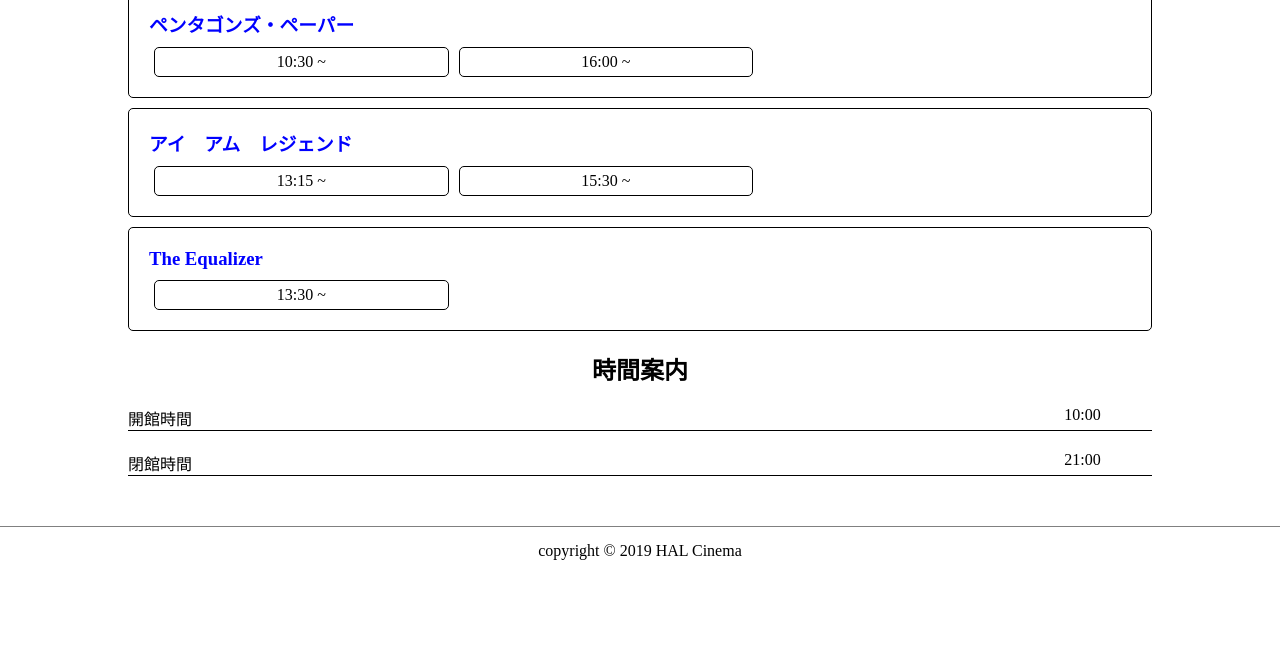
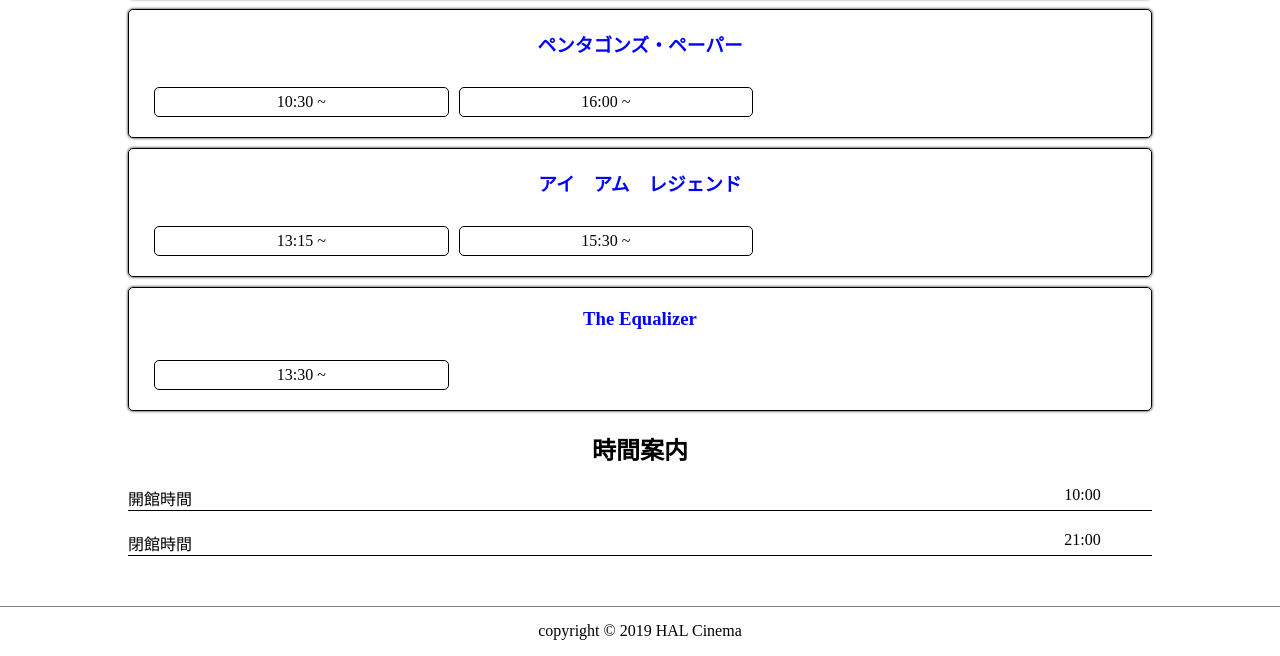
Before and after one commit to tasuku1215/HAL_Cinema, a PHP site: page / in a window 1280 px wide. Shown: the part 1145-1801 px from the top of the page. Before the commit the page ends 1705 px from the top, so only its background shows below. Run offline with PHP 8.4, Linux system fonts and the light colour scheme; some web fonts are replaced.

Commit message:
画像追加

```diff
--- a/access.html
+++ b/access.html
@@ -52,6 +52,10 @@
                 <h4>・住所</h4>
                 <p>〒558-0004　大阪府大阪市住吉区長居東１丁目７−１７</p>
             </div>
+            <div class="acc">
+                <h4>・アクセス情報</h4>
+                <p>ながい公園 駅から 徒歩5分</p>
+            </div>
             <div class="tel">
                 <h4>・電話番号</h4>
                 <p>06ー6347ー1818</p>
--- a/css/index.css
+++ b/css/index.css
@@ -62,11 +62,14 @@
   border-radius: 5px;
   margin: 10px 0px;
   padding: 20px;
+  box-shadow: 0px 0px 3px black;
 }
 
 .movie h3 {
   word-break: break-all;
   margin-bottom: 10px;
+  background-color: rgba(255, 255, 255, 0.5);
+  text-align: center;
 }
 
 .movie a {
@@ -84,7 +87,9 @@
   border-radius: 5px;
   text-align: center;
   padding: 5px;
-  margin: 0 5px;
+  margin: 20px 5px 0px 5px;
+  background-color: rgba(255, 255, 255, 0.5);
+  box-shadow: 0px 0px 1px white;
 }
 
 /**/
--- a/index.html
+++ b/index.html
@@ -68,7 +68,7 @@
 
         <section class="calen">
             <h2>上映カレンダー</h2>
-            <div class="movie">
+            <div class="movie jurassicworld2">
                 <h3><a href="">ジュラシックワールド　炎の王国</a></h3>
                 <div class="flexbox">
                     <div>10:15 ~</div>
@@ -115,4 +115,11 @@
     </footer>
 </body>
 
+<style>
+    .jurassicworld2 {
+        background-image: url(./img/honoo.jpg);
+        background-size: 100%;
+    }
+</style>
+
 </html>
```
